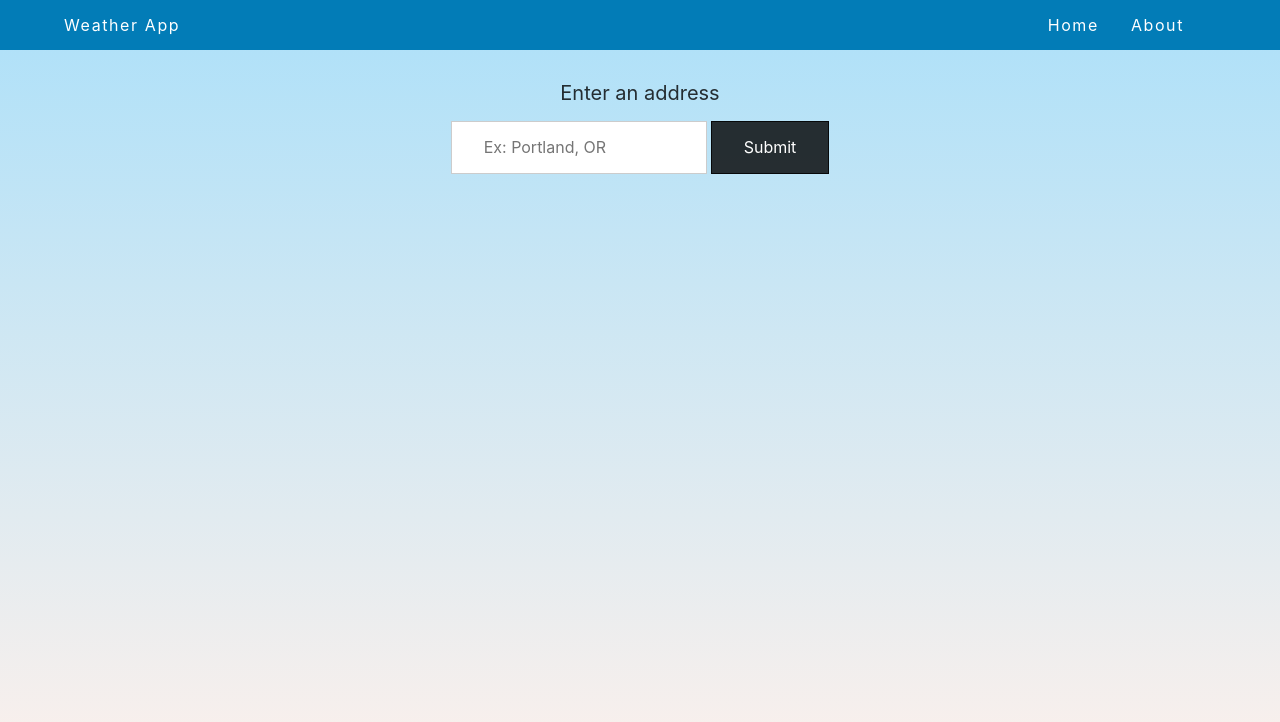
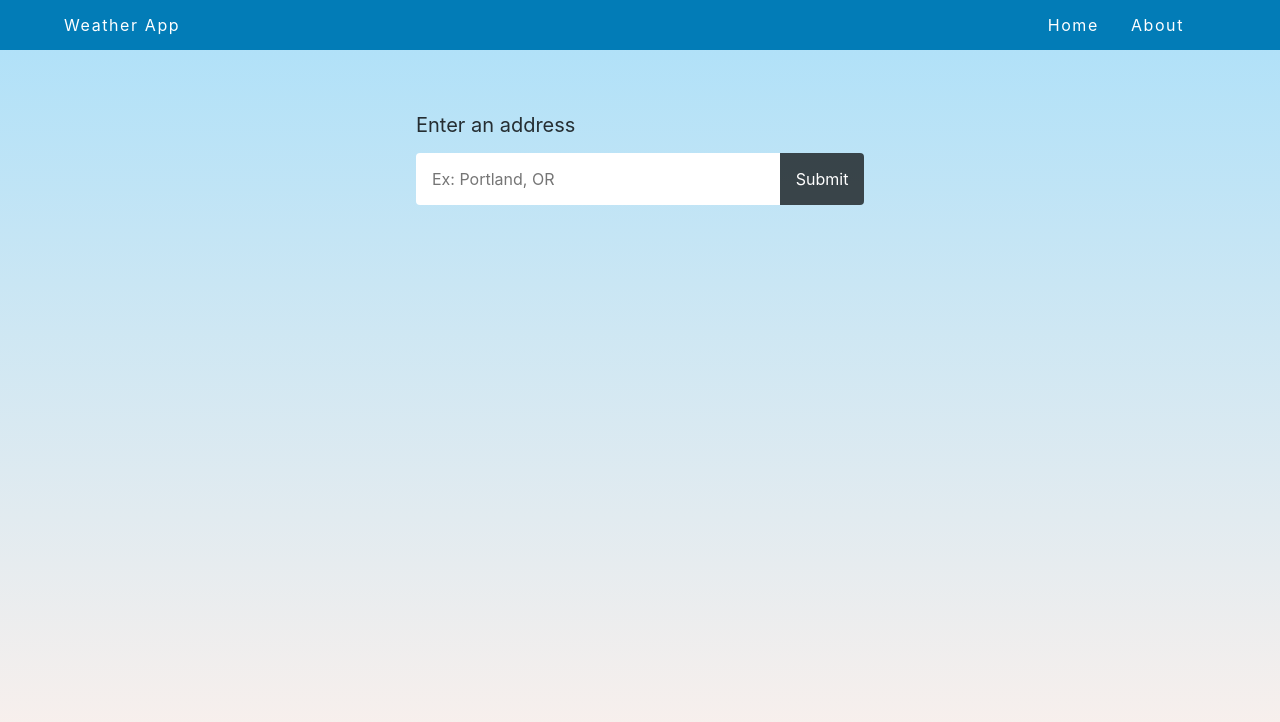
Before and after one commit to persistentlobster/weather-app, a React (Create React App) app: page / in a window 1280 px wide. Shown: the top 722 px of the page. Built offline with nearby package versions, Linux system fonts and the light colour scheme.

Commit message:
Update searchbar design and resize tachyons logo

```diff
--- a/src/components/About/About.css
+++ b/src/components/About/About.css
@@ -19,7 +19,8 @@
 }
 
 .tachyons-logo {
-    height: 30vmin;
+    height: 20vmin;
+    padding-bottom: 2em;
 }
 
 .darksky-logo {
--- a/src/components/Searchbar/Searchbar.js
+++ b/src/components/Searchbar/Searchbar.js
@@ -3,19 +3,21 @@ import React from 'react'
 const Searchbar = ({ onChange, onSubmit }) => {
     return (
         <div className="pa4-l">
+            <form class="mw6 center pa4">
                 <fieldset className="cf bn ma0 pa0 w-100 center">
-                    <legend className="pa0 f5 f4-ns mb3 black-80 center">Enter an address</legend>
+                    <legend className="pa0 f5 f4-ns mb3 black-80 tl">Enter an address</legend>
                     <div className="cf">
                         <div className="mb4 mb0-ns flex justify-center">
                             <input placeholder="Ex: Portland, OR"
-                                   className="mw-100 w-100 w5-ns f5 input-reset ba b--black-20 pv3 ph4 border-box mr1"
+                                   className="f6 f5-l input-reset bn fl black-80 bg-white pa3 lh-solid w-100 w-75-m w-80-l br2-ns br--left-ns"
                                    onChange={onChange}/>
                             <input type="submit"
-                                   className="input-reset w-100 w-auto-ns bg-black-80 white f5 pv2 pv3-ns ph4 ba b--black-80 bg-hover-mid-gray pointer"
+                                   className="f6 f5-l button-reset fl pv3 tc bn bg-animate bg-black-70 hover-bg-black white pointer w-100 w-25-m w-20-l br2-ns br--right-ns"
                                    onClick={onSubmit} />
                         </div>
                     </div>
                 </fieldset>
+            </form>
         </div>
     );
 };
--- a/src/components/WeatherPane/WeatherPane.css
+++ b/src/components/WeatherPane/WeatherPane.css
@@ -1,14 +1,14 @@
 .mainTemp {
     margin-top: 0.15em;
-    margin-bottom: 18px;
+    margin-bottom: 0.15em;
     font-size: 3.4em;
 }
 
 .details {
-    padding-top: 0.2em;
+    padding: 0.2em;
 }
 
-.mainIcon {
+.img {
     padding-top: 0.4em;
     display: flex;
     justify-content: center;
@@ -18,6 +18,7 @@
 .card {
     box-shadow: 0 1px 3px rgba(0,0,0,0.12), 0 1px 2px rgba(0,0,0,0.24);
     transition: all 0.3s cubic-bezier(.25,.8,.25,1);
+    margin-bottom: 2em;
 }
 
 .card:hover {
```
Also changed, not shown: src/components/About/tachyons.png.
